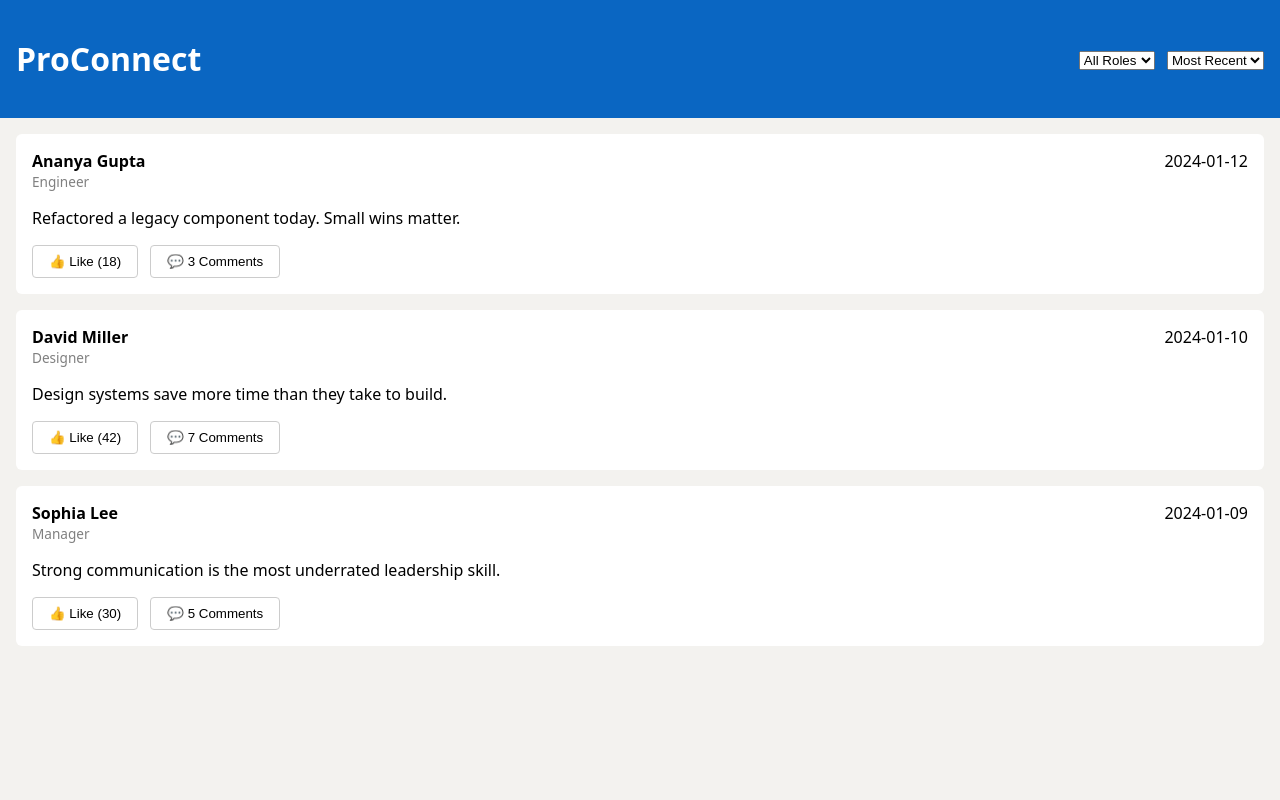
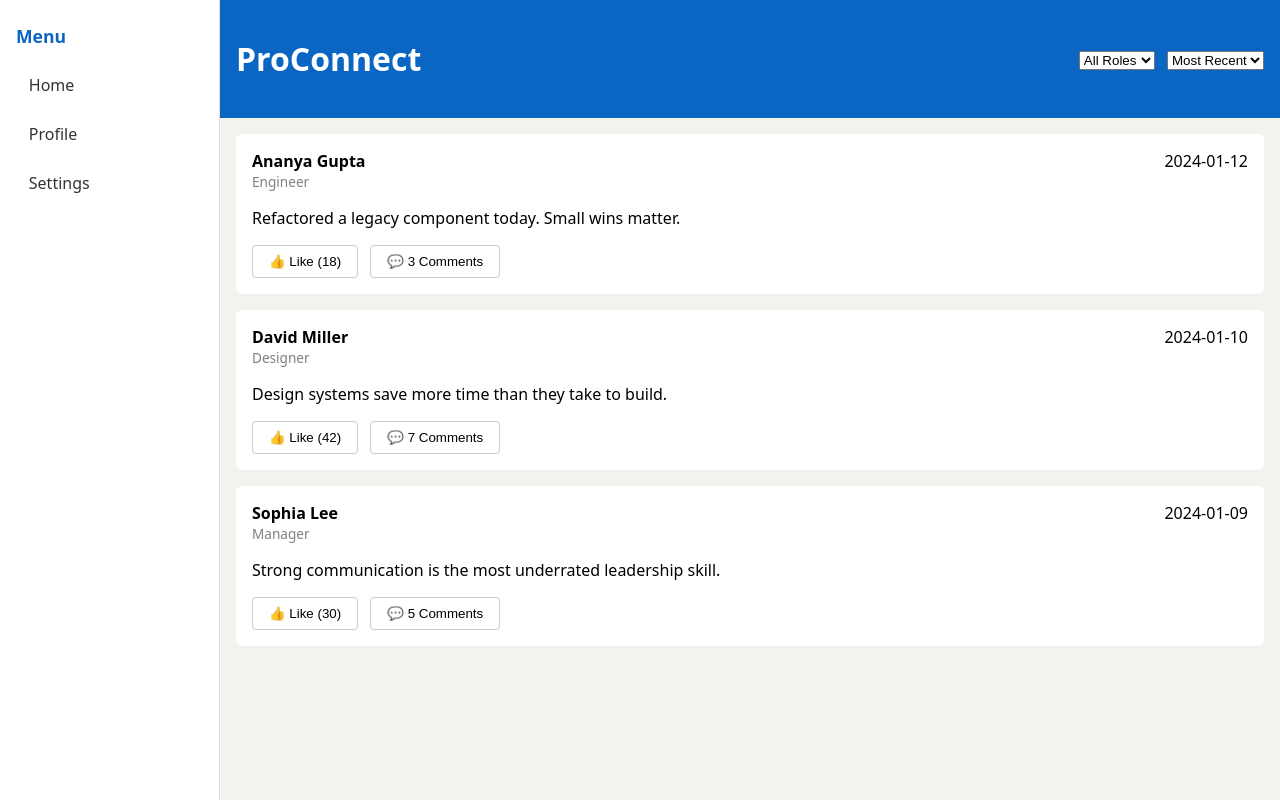
Before and after one commit to bhuvhi/WK1_MLS_Starter_Code, a website: page index.html in a window 1280 px wide. Drawn offline with Linux system fonts and the light colour scheme.

Commit message:
sidebar nav changes

```diff
--- a/index.html
+++ b/index.html
@@ -7,7 +7,14 @@
   <link rel="stylesheet" href="styles.css" />
 </head>
 <body>
-  <!-- TODO: Add sidebar with navigation links -->
+  <aside class="sidebar">
+    <h2 class="sidebar-title">Menu</h2>
+    <nav class="sidebar-nav">
+      <a href="#" class="nav-link">Home</a>
+      <a href="#" class="nav-link">Profile</a>
+      <a href="#" class="nav-link">Settings</a>
+    </nav>
+  </aside>
 
   <div class="main-content">
     <header class="header">
--- a/styles.css
+++ b/styles.css
@@ -4,10 +4,46 @@ body {
   background-color: #f3f2ef;
 }
 
-/* TODO: Add sidebar styles */
+.sidebar {
+  position: fixed;
+  top: 0;
+  left: 0;
+  width: 220px;
+  height: 100vh;
+  background-color: white;
+  border-right: 1px solid #ddd;
+  padding: 1.5rem 1rem;
+  box-sizing: border-box;
+}
+
+.sidebar-title {
+  margin: 0 0 1rem;
+  font-size: 1.1rem;
+  color: #0a66c2;
+}
+
+.sidebar-nav {
+  display: flex;
+  flex-direction: column;
+  gap: 0.5rem;
+}
+
+.nav-link {
+  text-decoration: none;
+  color: #333;
+  padding: 0.6rem 0.8rem;
+  border-radius: 6px;
+  font-weight: 500;
+  transition: background-color 0.2s, color 0.2s;
+}
+
+.nav-link:hover {
+  background-color: #e8f0fe;
+  color: #0a66c2;
+}
 
 .main-content {
-  margin-left: 0;
+  margin-left: 220px;
 }
 
 .header {
```
